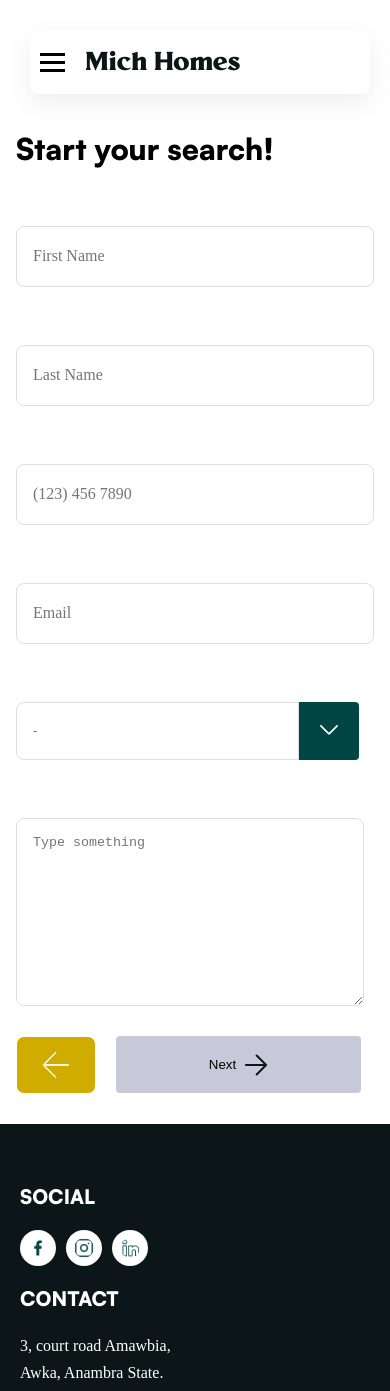
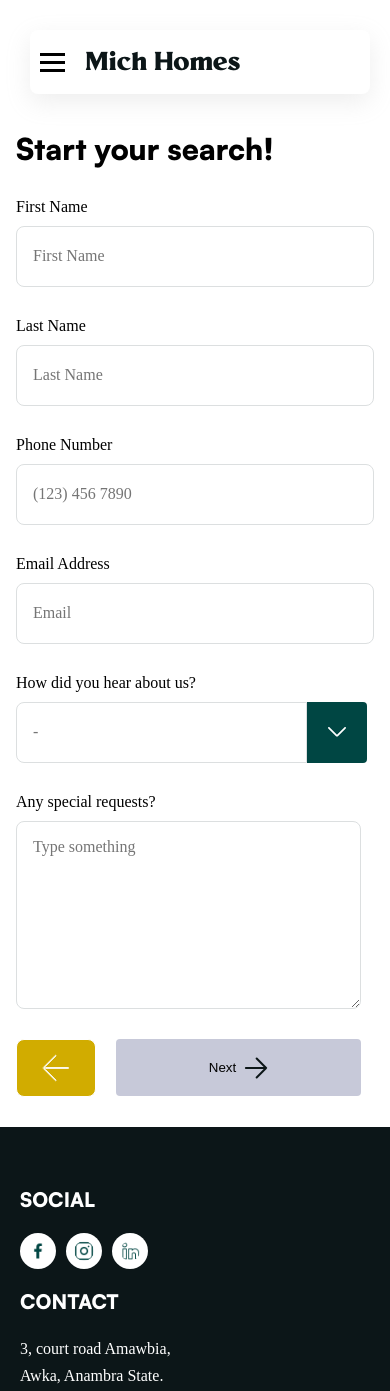
Before and after one commit to Xcoder2023/mich-homes-apartment, a React (Create React App) app: page /beta in a window 390 px wide. Shown: the top 1391 px of the page. Built offline with nearby package versions, Linux system fonts and the light colour scheme.

Commit message:
little enhancement on form text area

```diff
--- a/src/components/forms/form-three/FormThree.css
+++ b/src/components/forms/form-three/FormThree.css
@@ -123,7 +123,7 @@
     border-radius: 4px;
     background: var(--dark-dark-4, #C7C9D9);
 }
-button.black{
+button.green{
     display: flex;
     width: 425px;
     height: 57px;
@@ -171,6 +171,7 @@ button.black{
         height: 100%;
         width: 100%;
         padding: 0px;
+        color: black;
         background: var(--White, #FFF);
     }
 
@@ -187,7 +188,10 @@ button.black{
 
     #advert-search{
         display: flex;
-        width: 265px;
+        width: 273px;
+        font-family: 'poppins';
+        font-weight: 400px;
+        font-size: 16px;
         padding: 20px 0px 21px 16px;
         justify-content: flex-end;
         align-items: center;
@@ -208,10 +212,13 @@ button.black{
         background: var(--secondary-dark, #D1AC00);
     }
     #text-box{
-        width: 20rem;
+        width: 19.8rem;
         height: 160px;
         padding: 16px 10px 10px 16px;
         align-items: flex-start;
+        font-family: 'poppins';
+        font-weight: 400px;
+        font-size: 16px;
         border: none;
         border: 1px solid var(--light-light-1, #DCDFE0);
         border-radius: 8px;
@@ -226,5 +233,8 @@ button.black{
         gap: 20px;
         width: 50%;
     }
+    button.green{
+        width: 245px !important;
+    }
 
 }
--- a/src/components/forms/form-three/FormThree.jsx
+++ b/src/components/forms/form-three/FormThree.jsx
@@ -115,7 +115,7 @@ const FormThree = () => {
               <button
                 id="next-parts"
                 type="submit"
-                className={color === "black" ? "black" : "parted"}
+                className={color === "black" ? "green" : "parted"}
               >
                 Next{" "}
                 <svg
```
